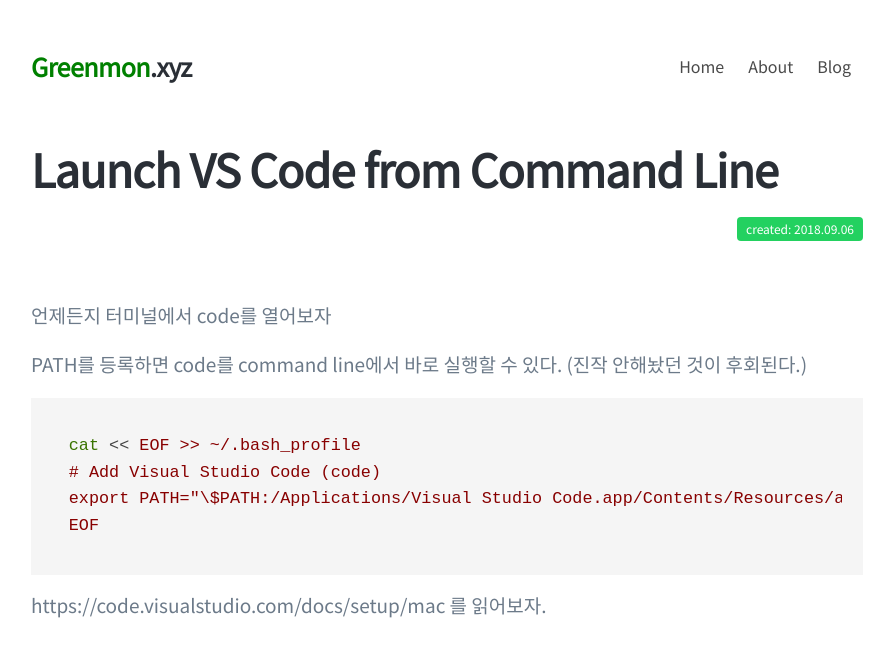
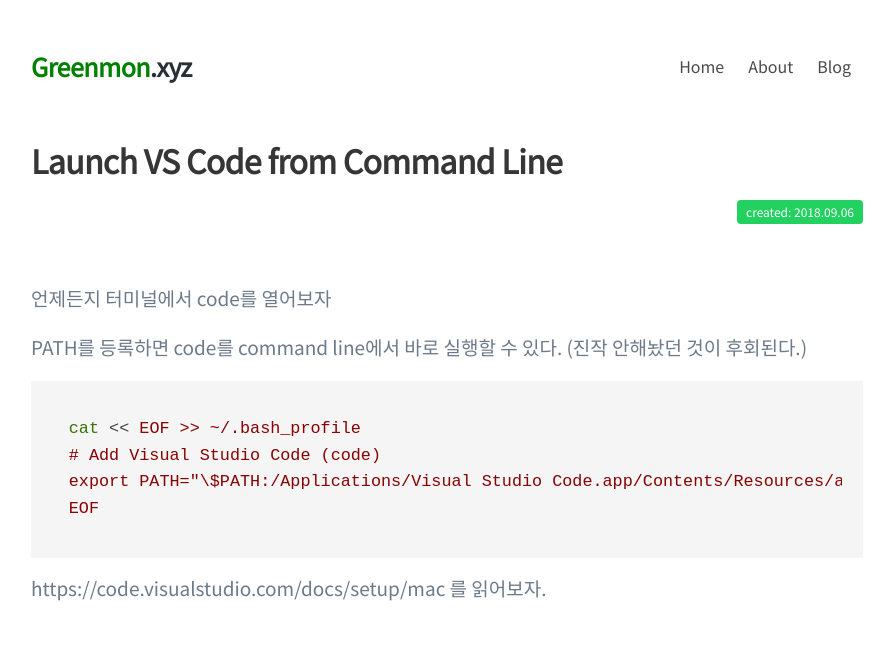
Before and after one commit to greenmonn/greenmonn.github.io, a Jekyll site: the page built from _posts/2018-09-06-launch-vs-code-cli.md, in a window 1280 px wide. Shown: the top 657 px of the page, without its empty margins (193-1087 px from the left). Built offline with Jekyll 4.4.1, drawn with Linux system fonts in a browser that asks for light colours; nearby versions of some CDN libraries; some web fonts are replaced; our own code applies the rules of GitHub Pages for plain Markdown files; comment, search, counter and statistics services are not loaded.

Commit message:
Add content class to post title

```diff
--- a/_layouts/post.html
+++ b/_layouts/post.html
@@ -2,9 +2,11 @@
 layout: default
 comments: true
 ---
+<div class="post-title content">
+        <h1>{{ page.title }}</h1>
+        <p class="post-date"><span class="tag is-success">created: {{ page.date | date: "%Y.%m.%d" }}</span></p>
+</div>
 
-<h1 class="post-title">{{ page.title }}</h1>
-<p class="post-date"><span class="tag is-success">created: {{ page.date | date: "%Y.%m.%d" }}</span></p>
 
 <div class="post-content content">
         {{ page.content | remove: page.excerpt }}
```
